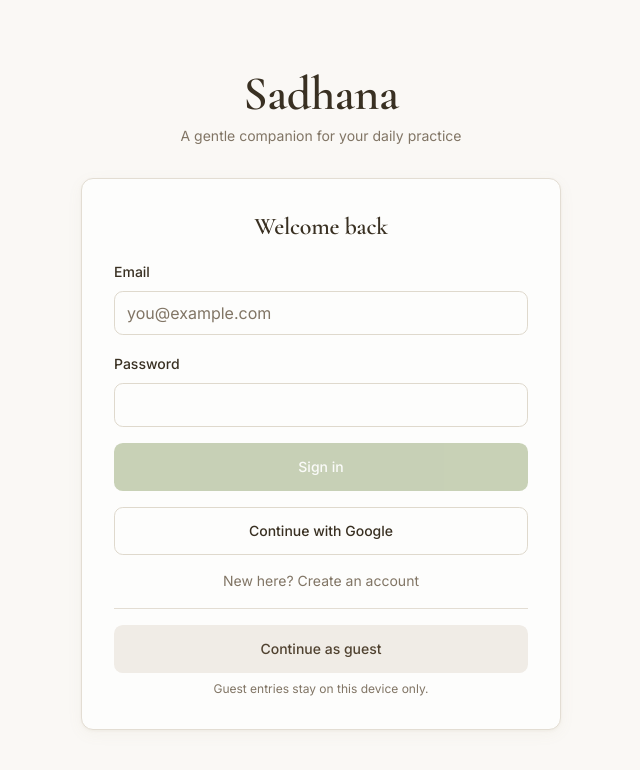
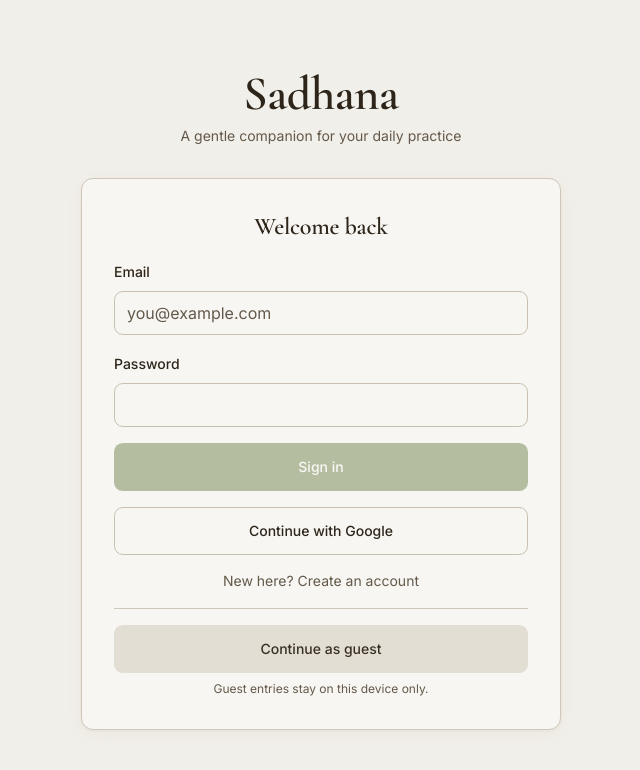
Before and after one commit to bigisan/Hare-Krsna-Sadhana-Card, a React (Vite) app: page / in a window 1280 px wide. Shown: the top 770 px of the page, without its empty margins (319-959 px from the left). Built offline with nearby package versions, Linux system fonts and the light colour scheme; no server answers.

Commit message:
Darken app color palette

```diff
--- a/src/index.css
+++ b/src/index.css
@@ -4,25 +4,25 @@
 
 @layer base {
   :root {
-    --background: 40 30% 97%;
-    --foreground: 35 25% 18%;
-    --card: 40 35% 99%;
-    --card-foreground: 35 25% 18%;
-    --primary: 82 22% 55%;
+    --background: 40 24% 93%;
+    --foreground: 35 28% 14%;
+    --card: 40 28% 96%;
+    --card-foreground: 35 28% 14%;
+    --primary: 82 24% 42%;
     --primary-foreground: 80 30% 98%;
-    --secondary: 40 25% 92%;
-    --secondary-foreground: 35 25% 25%;
-    --muted: 40 22% 93%;
-    --muted-foreground: 35 12% 45%;
-    --accent: 82 24% 90%;
-    --accent-foreground: 82 30% 25%;
-    --success: 90 30% 50%;
+    --secondary: 40 20% 86%;
+    --secondary-foreground: 35 26% 18%;
+    --muted: 40 18% 87%;
+    --muted-foreground: 35 14% 34%;
+    --accent: 82 22% 78%;
+    --accent-foreground: 82 34% 18%;
+    --success: 90 32% 40%;
     --success-foreground: 90 30% 98%;
-    --destructive: 8 55% 52%;
+    --destructive: 8 58% 44%;
     --destructive-foreground: 0 0% 98%;
-    --border: 38 22% 86%;
-    --input: 38 22% 84%;
-    --ring: 82 22% 55%;
+    --border: 38 18% 77%;
+    --input: 38 18% 74%;
+    --ring: 82 24% 42%;
   }
   .dark {
     --background: 230 25% 10%;
```
